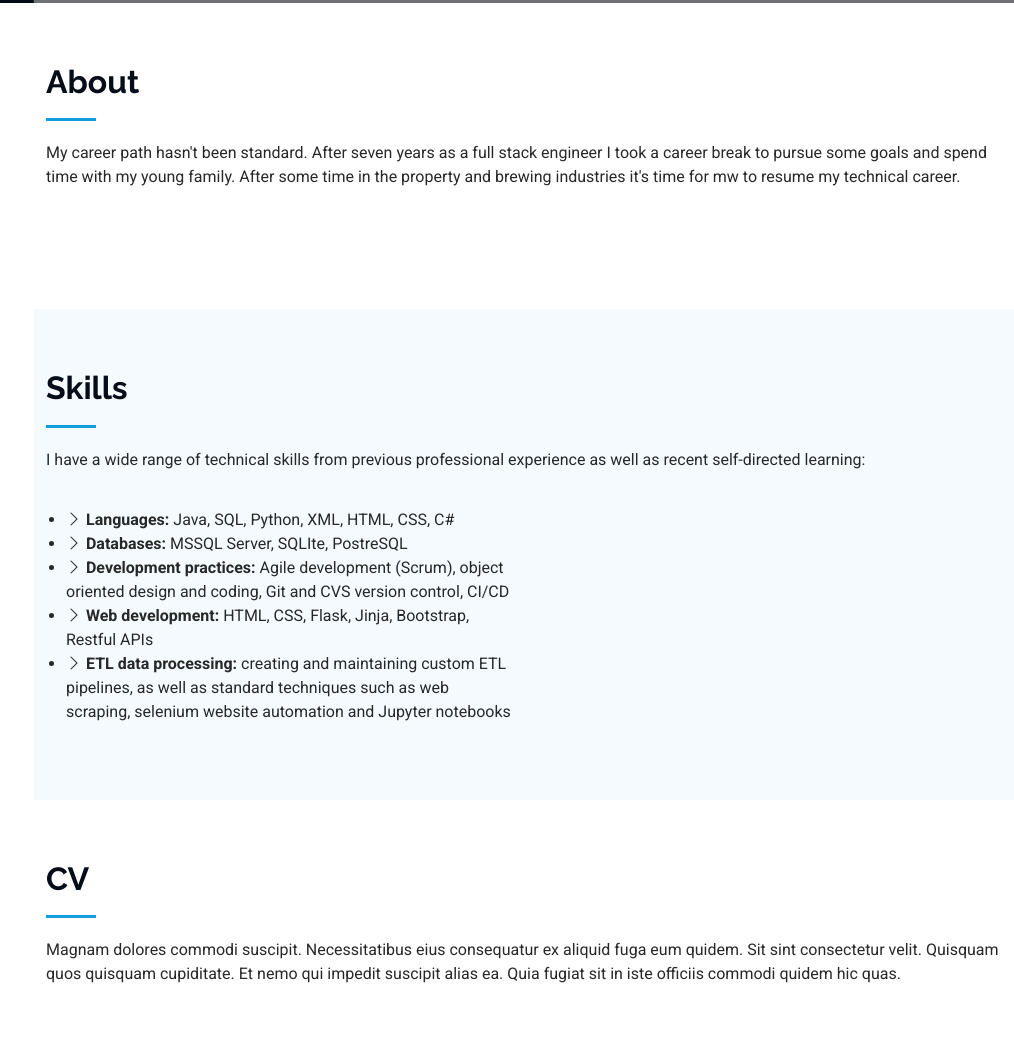
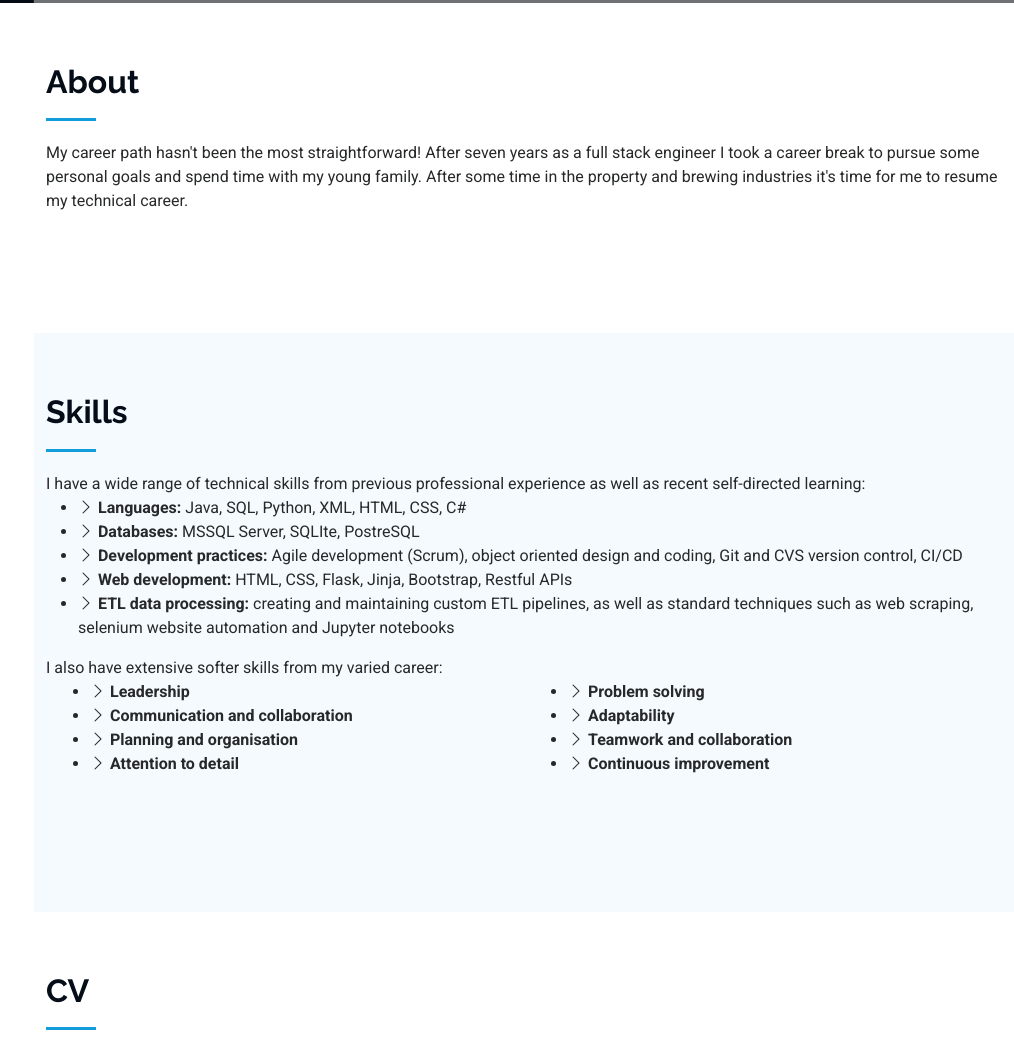
Before and after one commit to StuartHutchinson/StuartHutchinson.github.io, a plain HTML site: page index.html in a window 1280 px wide. Shown: the part 797-1846 px from the top of the page, without its empty margins (266-1280 px from the left). Drawn offline with Linux system fonts and the light colour scheme; grey boxes are pictures that could not be loaded.

Commit message:
Update soft skills

```diff
--- a/index.html
+++ b/index.html
@@ -112,9 +112,9 @@
       <!-- Section Title -->
       <div class="container section-title" data-aos="fade-up">
         <h2>About</h2>
-        <p>My career path hasn't been standard. After seven years as a full stack engineer
-        I took a career break to pursue some goals and spend time with my young family. After some
-        time in the property and brewing industries it's time for mw to resume my technical career.</p>
+        <p>My career path hasn't been the most straightforward! After seven years as a full stack engineer
+        I took a career break to pursue some personal goals and spend time with my young family. After some
+        time in the property and brewing industries it's time for me to resume my technical career.</p>
       </div><!-- End Section Title -->
     </section><!-- /About Section -->
 
@@ -125,11 +125,7 @@
       <div class="container section-title" data-aos="fade-up">
         <h2>Skills</h2>
         <p>I have a wide range of technical skills from previous professional experience as well as recent self-directed learning:</p>
-      </div><!-- End Section Title -->
-
-      <div class="row gy-4 justify-content-center"></div>
-        <div class="row">
-          <div class="col-lg-6">
+        <div class="col-lg-12">
           <ul>
             <li><i class="bi bi-chevron-right"></i> <strong>Languages:</strong> <span>Java, SQL, Python, XML, HTML, CSS, C#</span></li>
             <li><i class="bi bi-chevron-right"></i> <strong>Databases:</strong> <span>MSSQL Server, SQLIte, PostreSQL</span></li>
@@ -138,9 +134,28 @@
             <li><i class="bi bi-chevron-right"></i> <strong>ETL data processing:</strong> <span>creating and maintaining custom ETL pipelines, as well as standard techniques such as web scraping, selenium website automation and Jupyter notebooks</span></li>
           </ul>
         </div>
+        <p>I also have extensive softer skills from my varied career:</p>
+        <div class="container">
+          <div class="row">
+            <div class="col-lg-6">
+              <ul>
+                <li><i class="bi bi-chevron-right"></i> <strong>Leadership</strong></li>
+                <li><i class="bi bi-chevron-right"></i> <strong>Communication and collaboration</strong></li>
+                <li><i class="bi bi-chevron-right"></i> <strong>Planning and organisation</strong></li>
+                <li><i class="bi bi-chevron-right"></i> <strong>Attention to detail</strong></li>
+              </ul>
+            </div>
+            <div class="col-lg-6">
+              <ul>
+                <li><i class="bi bi-chevron-right"></i> <strong>Problem solving</strong></li>
+                <li><i class="bi bi-chevron-right"></i> <strong>Adaptability</strong></li>
+                <li><i class="bi bi-chevron-right"></i> <strong>Teamwork and collaboration</strong></li>
+                <li><i class="bi bi-chevron-right"></i> <strong>Continuous improvement</strong></li>
+              </ul>
             </div>
           </div>
-
+        </div>
+      </div><!-- End Section Title -->
     </section><!-- /Skills Section -->
 
     <!-- Resume Section -->
@@ -149,7 +164,6 @@
       <!-- Section Title -->
       <div class="container section-title" data-aos="fade-up">
         <h2>CV</h2>
-        <p>Magnam dolores commodi suscipit. Necessitatibus eius consequatur ex aliquid fuga eum quidem. Sit sint consectetur velit. Quisquam quos quisquam cupiditate. Et nemo qui impedit suscipit alias ea. Quia fugiat sit in iste officiis commodi quidem hic quas.</p>
       </div><!-- End Section Title -->
 
       <div class="container">
```
Lines whose indentation alone changed are shown as unchanged.
